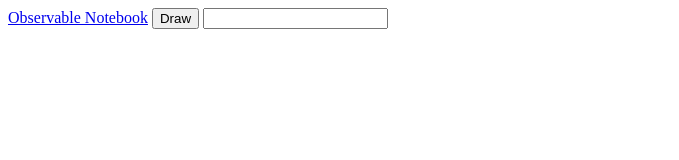
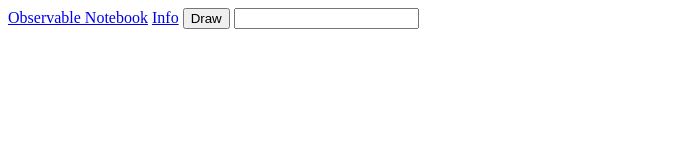
Before and after one commit to YusofBandar/d3_fun, a plain HTML site: page trappedKnight/trappedKnight.html in a window 1280 px wide. Shown: the top 160 px of the page, without its empty margins (0-679 px from the left). Drawn offline with nearby package versions, Linux system fonts and the light colour scheme.

Commit message:
Added Link to trapped knight for more info

```diff
--- a/trappedKnight/trappedKnight.html
+++ b/trappedKnight/trappedKnight.html
@@ -11,6 +11,7 @@
 
 <body>
     <a href="https://observablehq.com/@yusofbandar/the-trapped-knight">Observable Notebook</a>
+    <a href="https://www.numberphile.com/videos/the-trapped-knight?rq=Trapped">Info</a>
         <input name="Submit"  type="submit" value="Draw" onclick="draw()">
         <input type="text" id="movement" >
 
```
